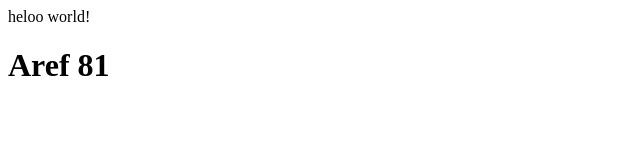
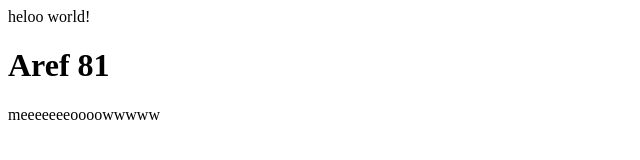
Before and after one commit to ArefOrumiehei/github, a plain HTML site: page index.html in a window 1280 px wide. Shown: the whole page, without its empty margins (0-640 px from the left). Drawn offline with Linux system fonts and the light colour scheme.

Commit message:
add text

```diff
--- a/index.html
+++ b/index.html
@@ -9,5 +9,6 @@
 <body>
     heloo world!
     <h1>Aref 81</h1>
+    meeeeeeeoooowwwww
 </body>
 </html>
```
